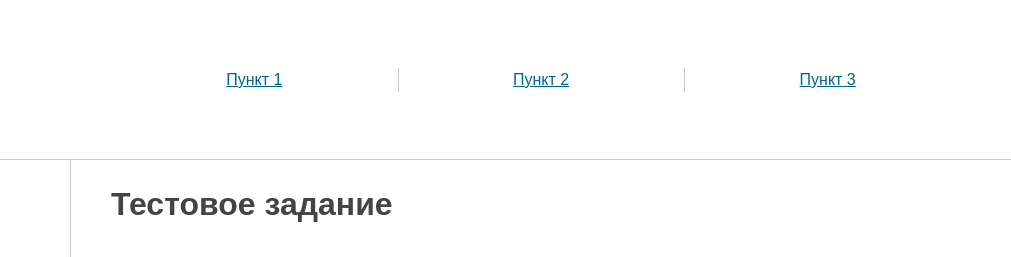
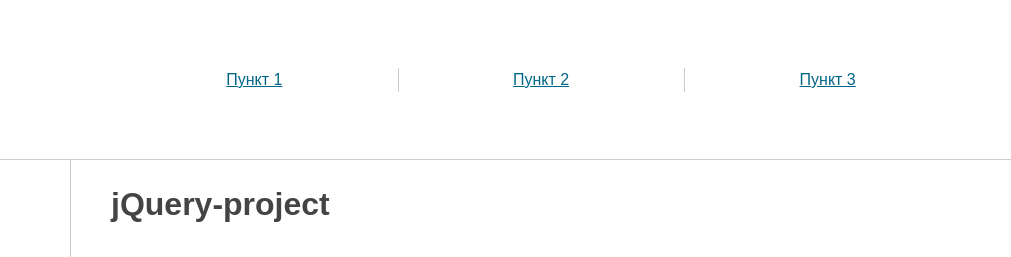
Before and after one commit to Korolkovart/jQuery-project, a website built with webpack: page index.html in a window 1280 px wide. Shown: the top 257 px of the page, 269-1280 px from the left. Built offline with nearby package versions, Linux system fonts and the light colour scheme.

Commit message:
Update index.html

```diff
--- a/index.html
+++ b/index.html
@@ -39,7 +39,7 @@
         </header>
         <div class="main wrap">
             <div class="main-content">
-                <h1>Тестовое задание</h1>
+                <h1>jQuery-project</h1>
                 <div class="tabs js-tabs">
                     <a href="#" class="tabs-btn"></a>
                     <ul class="tab-header-wrap js-tabs-wrap">
```
